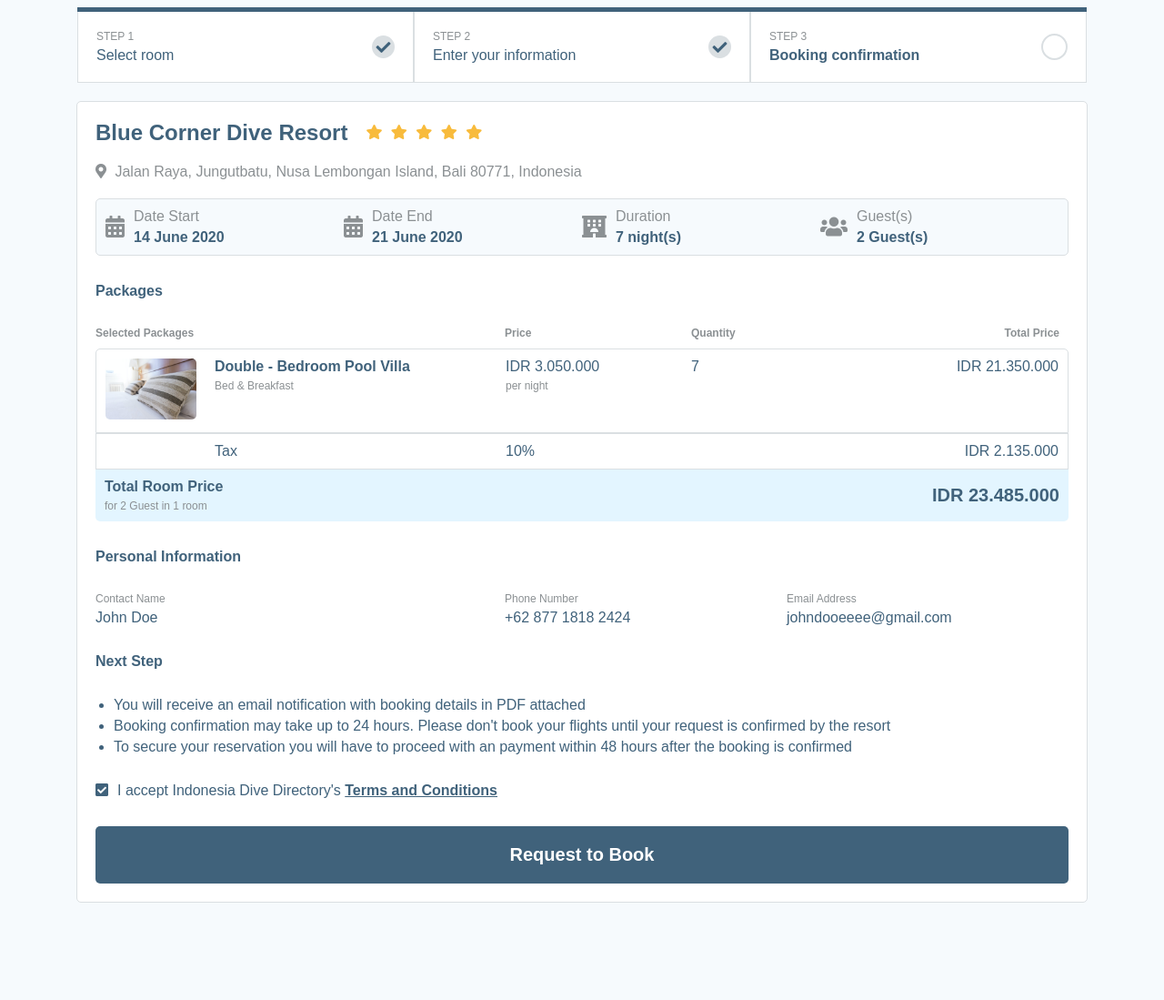
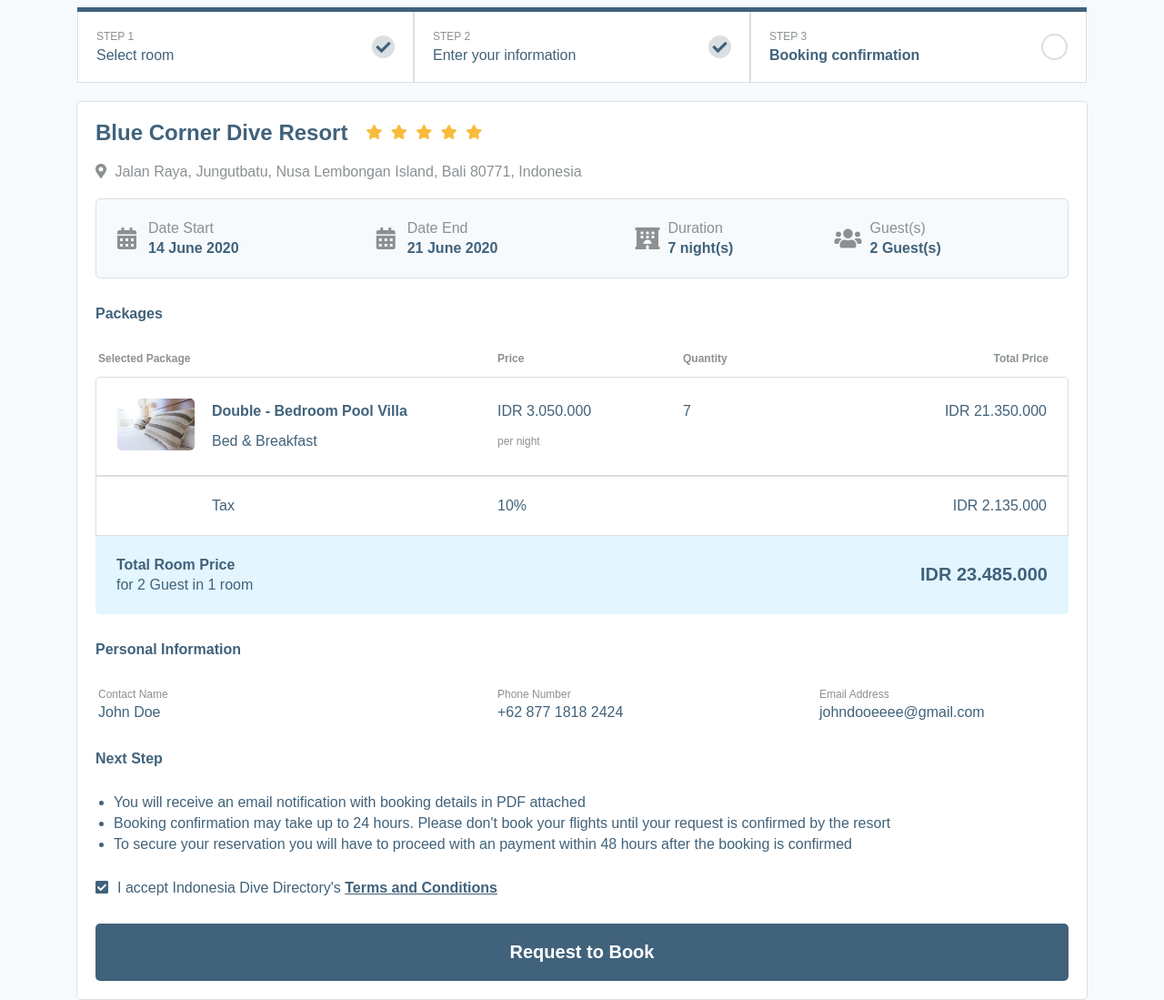
Before and after one commit to abedzul/fairtech-gulp, a website: page src/index.html in a window 1280 px wide. Shown: the whole page at 91% size. Before the commit the page ends 1012 px from the top, so only its background shows below. Drawn offline with nearby package versions, Linux system fonts and the light colour scheme; files that its build step writes are made by us from their sources.

Commit message:
Finished layout

```diff
--- a/src/index.html
+++ b/src/index.html
@@ -68,151 +68,93 @@
         Jalan Raya, Jungutbatu, Nusa Lembongan Island, Bali 80771, Indonesia
       </p>
 
-      <div class="hotel-trip-container">
-        <div class="col">
-          <div class="col-left">
-            <i class="fas fa-calendar-alt"></i>
-          </div>
-          <div class="col-right">
-            <p class="title">Date Start</p>
-            <p class="content">14 June 2020</p>
-          </div>
-        </div>
-
-        <div class="col">
-          <div class="col-left">
-            <i class="fas fa-calendar-alt"></i>
-          </div>
-          <div class="col-right">
-            <p class="title">Date End</p>
-            <p class="content">21 June 2020</p>
-          </div>
-        </div>
-
-        <div class="col">
-          <div class="col-left">
-            <i class="fas fa-hotel"></i>
-          </div>
-          <div class="col-right">
-            <p class="title">Duration</p>
-            <p class="content">7 night(s)</p>
-          </div>
-        </div>
-
-        <div class="col">
-          <div class="col-left">
-            <i class="fas fa-users"></i>
-          </div>
-          <div class="col-right">
-            <p class="title">Guest(s)</p>
-            <p class="content">2 Guest(s)</p>
-          </div>
-        </div>
-      </div>
+      <table class="hotel-trip">
+        <tr>
+          <td rowspan="2" class="left"><i class="fas fa-calendar-alt"></i></td>
+          <td class="title">Date Start</td>
+          <td rowspan="2" class="left"><i class="fas fa-calendar-alt"></i></td>
+          <td class="title">Date End</td>
+          <td rowspan="2" class="left"><i class="fas fa-hotel"></i></td>
+          <td class="title">Duration</td>
+          <td rowspan="2" class="left"><i class="fas fa-users"></i></td>
+          <td class="title">Guest(s)</td>
+        </tr>
+        <tr>
+          <td class="content">14 June 2020</td>
+          <td class="content">21 June 2020</td>
+          <td class="content">7 night(s)</td>
+          <td class="content">2 Guest(s)</td>
+        </tr>
+      </table>
 
       <p class="content-subheader-text">
         Packages
       </p>
 
-      <div class="packages-header">
-        <div class="col-one">
-          <p class="header-text">
-            Selected Packages
-          </p>
-        </div>
-        <div class="col-two">
-          <p class="header-text">
-            Price
-          </p>
-        </div>
-        <div class="col-three">
-          <p class="header-text">
-            Quantity
-          </p>
-        </div>
-        <div class="col-four">
-          <p class="header-text">
-            Total Price
-          </p>
-        </div>
-      </div>
+      <table class="packages-header">
+        <tr>
+          <th class="first">Selected Package</th>
+          <th class="second">Price</th>
+          <th class="third">Quantity</th>
+          <th class="fourth">Total Price</th>
+        </tr>
+      </table>
 
-      <div class="packages-content">
-        <div class="col-1">
-          <img src="../src/img/hotel-bedroom.jpg" alt="">
-        </div>
-        <div class="col-2">
-          <p class="title">
+      <table class="packages-content">
+        <tr>
+          <td rowspan="2" class="first">
+            <img src="../src/img/hotel-bedroom.jpg" alt="">
+          </td>
+          <td class="second title">
             <b>
               Double - Bedroom Pool Villa
             </b>
-          </p>
-          <p class="content">
-            Bed & Breakfast
-          </p>
-        </div>
-        <div class="col-3">
-          <p class="title">IDR 3.050.000</p>
-          <p class="content">per night</p>
-        </div>
-        <div class="col-4">
-          <p class="title">7</p>
-        </div>
-        <div class="col-5">
-          <p class="title">IDR 21.350.000</p>
-        </div>
-      </div>
+          </td>
+          <td class="third title">IDR 3.050.000</td>
+          <td class="fourth title">7</td>
+          <td class="fifth title">IDR 21.350.000</td>
+        </tr>
+        <tr>
+          <td class="second title">Bed & Breakfast</td>
+          <td class="third content">per night</td>
+        </tr>
+      </table>
 
-      <div class="packages-tax">
-        <div class="col-1">
+      <table class="packages-tax">
+        <tr>
+          <td class="first"></td>
+          <td class="second">Tax</td>
+          <td class="third">10%</td>
+          <td class="fourth">IDR 2.135.000</td>
+        </tr>
+      </table>
 
-        </div>
-        <div class="col-2">
-          <p class="title">
-            Tax
-          </p>
-        </div>
-        <div class="col-3">
-          <p class="title">10%</p>
-        </div>
-        <div class="col-4">
-
-        </div>
-        <div class="col-5">
-          <p class="title">IDR 2.135.000</p>
-        </div>
-      </div>
-
-      <div class="packages-total">
-        <div class="col-left">
-          <b>
-            <p class="title">Total Room Price</p>
-          </b>
-          <p class="content">for 2 Guest in 1 room</p>
-        </div>
-        <div class="col-right">
-          <p class="price">IDR 23.485.000</p>
-        </div>
-      </div>
+      <table class="packages-total">
+        <tr>
+          <td class="first title">Total Room Price</td>
+          <td rowspan="2" class="second">IDR 23.485.000</td>
+        </tr>
+        <tr>
+          <td class="first">for 2 Guest in 1 room</td>
+        </tr>
+      </table>
 
       <p class="content-subheader-text">
         Personal Information
       </p>
 
-      <div class="user-information">
-        <div class="col-left">
-          <p class="title">Contact Name</p>
-          <p class="content">John Doe</p>
-        </div>
-        <div class="col-center">
-          <p class="title">Phone Number</p>
-          <p class="content">+62 877 1818 2424</p>
-        </div>
-        <div class="col-right">
-          <p class="title">Email Address</p>
-          <p class="content">johndooeeee@gmail.com</p>
-        </div>
-      </div>
+      <table class="user-info">
+        <tr>
+          <th class="first">Contact Name</th>
+          <th class="second">Phone Number</th>
+          <th class="third">Email Address</th>
+        </tr>
+        <tr>
+          <td class="first">John Doe</td>
+          <td class="second">+62 877 1818 2424</td>
+          <td class="third">johndooeeee@gmail.com</td>
+        </tr>
+      </table>
 
       <p class="content-subheader-text">
         Next Step
--- a/src/scss/style.scss
+++ b/src/scss/style.scss
@@ -122,39 +122,34 @@
     }
   }
 
-  .hotel-trip-container {
+  .hotel-trip {
+    text-align: left;
+    width: 100%;
     background: $lightblue;
+    padding: 20px;
     border: $lightgrey 1px solid {
       radius: 5px;
     }
-    display: flex;
-    padding: 10px;
 
-    .col {
-      flex: 1;
-      display: flex;
-      align-items: center;
+    .left {
+      width: 30px;
 
-      .col-left {
       .fas {
         color: $darkgrey;
         font-size: 1.5em;
-          margin-right: 10px;
+        margin-right: 5px;
       }
     }
-      .col-right {
-        .title {
+
+    td.title {
       color: $darkgrey;
       font-size: 1em;
     }
-        .content {
-          margin-top: 5px;
+    td.content {
       color: $darkblue;
       font: {
         size: 1em;
         weight: bold;
-          }
-        }
       }
     }
   }
@@ -169,33 +164,65 @@
   }
 
   .packages-header {
-    display: flex;
+    text-align: left;
+    width: 100%;
+    margin-bottom: 10px;
 
-    .header-text {
+    th {
+      font-size: 0.75em;
       color: $darkgrey;
-      font: {
-        size: 0.75em;
-        weight: bold;
+    }
+
+    .first {
+      width: 435px;
+    }
+
+    .second {
+      width: 200px;
+    }
+
+    .third {
+      width: 200px;
+    }
+
+    .fourth {
+      text-align: right;
+      padding-right: 20px;
     }
   }
 
-    .col-one {
-      width: 450px;
+  .packages-content {
+    border: $lightgrey 1px solid {
+      top-left-radius: 5px;
+      top-right-radius: 5px;
+    }
+    text-align: left;
+    width: 100%;
+    padding: 20px;
+
+    .first {
+      width: 100px;
+
+      img {
+        width: 85%;
+        border-radius: 5px;
+      }
     }
 
-    .col-two {
-      flex: 1;
+    .second {
+      width: 310px;
     }
 
-    .col-three {
+    .third {
       width: 200px;
     }
 
-    .col-four {
-      flex: 1;
+    .fourth {
+      width: 100px;
+    }
+
+    .fifth {
       text-align: right;
-      padding-right: 10px;
-    }
     }
 
     .title {
@@ -206,74 +233,58 @@
     .content {
       font-size: 0.75em;
       color: $darkgrey;
-    margin-top: 5px;
     }
-
-  .col-1 {
-    width: 100px;
-    padding: 10px;
-
-    img {
-      width: 100%;
-      border-radius: 5px;
-    }
-  }
-
-  .col-2 {
-    padding: 10px;
-    width: 300px;
-  }
-
-  .col-3 {
-    padding: 10px;
-    flex: 1;
-  }
-
-  .col-4 {
-    padding: 10px;
-    width: 200px;
-  }
-
-  .col-5 {
-    padding: 10px;
-    flex: 1;
-    text-align: right;
-  }
-
-  .packages-content {
-    margin: 10px 0 0;
-    border: $lightgrey 1px solid {
-      top-left-radius: 5px;
-      top-right-radius: 5px;
-    }
-    display: flex;
   }
 
   .packages-tax {
     border: $lightgrey 1px solid;
-    display: flex;
+    text-align: left;
+    width: 100%;
+    padding: 20px;
+
+    .first {
+      width: 100px;
+    }
+
+    .second {
+      width: 310px;
+    }
+
+    .fourth {
+      text-align: right;
+    }
+
+    td {
+      font-size: 1em;
+      color: $darkblue;
+    }
   }
 
   .packages-total {
+    text-align: left;
+    width: 100%;
     background: $skyblue;
-    display: flex;
-    align-items: center;
+    padding: 20px;
     border: {
       bottom-left-radius: 5px;
       bottom-right-radius: 5px;
     }
 
-    .col-left {
-      padding: 10px;
-      flex: 1;
+    td {
+      font-size: 1em;
+      color: $darkblue;
     }
 
-    .col-right {
-      padding: 10px;
-      flex: 1;
+    .title {
+      font: {
+        size: 1em;
+        weight: bold;
+      }
+      color: $darkblue;
+    }
+
+    .second {
       text-align: right;
-
-      .price {
       color: $darkblue;
       font: {
         size: 1.25em;
@@ -281,32 +292,30 @@
       }
     }
   }
+
+  .user-info {
+    text-align: left;
+    width: 100%;
+
+    th {
+      font: {
+        size: 0.75em;
+        weight: normal;
       }
-
-  .user-information {
-    display: flex;
-
-    .title {
-      font-size: 0.75em;
       color: $darkgrey;
     }
 
-    .content {
+    td {
       font-size: 1em;
       color: $darkblue;
-      margin-top: 5px;
     }
 
-    .col-left {
-      width: 450px;
+    .first {
+      width: 435px;
     }
 
-    .col-center {
-      flex: 1;
-    }
-
-    .col-right {
-      flex: 1;
+    .second {
+      width: 350px;
     }
   }
 
@@ -354,6 +363,7 @@
         size: 1.25em;
         weight: bold;
       }
+      cursor: pointer;
     }
   }
 }
```
Also changed, not shown: dist/css/style.css, dist/index.html. Lines whose indentation alone changed are shown as unchanged.
